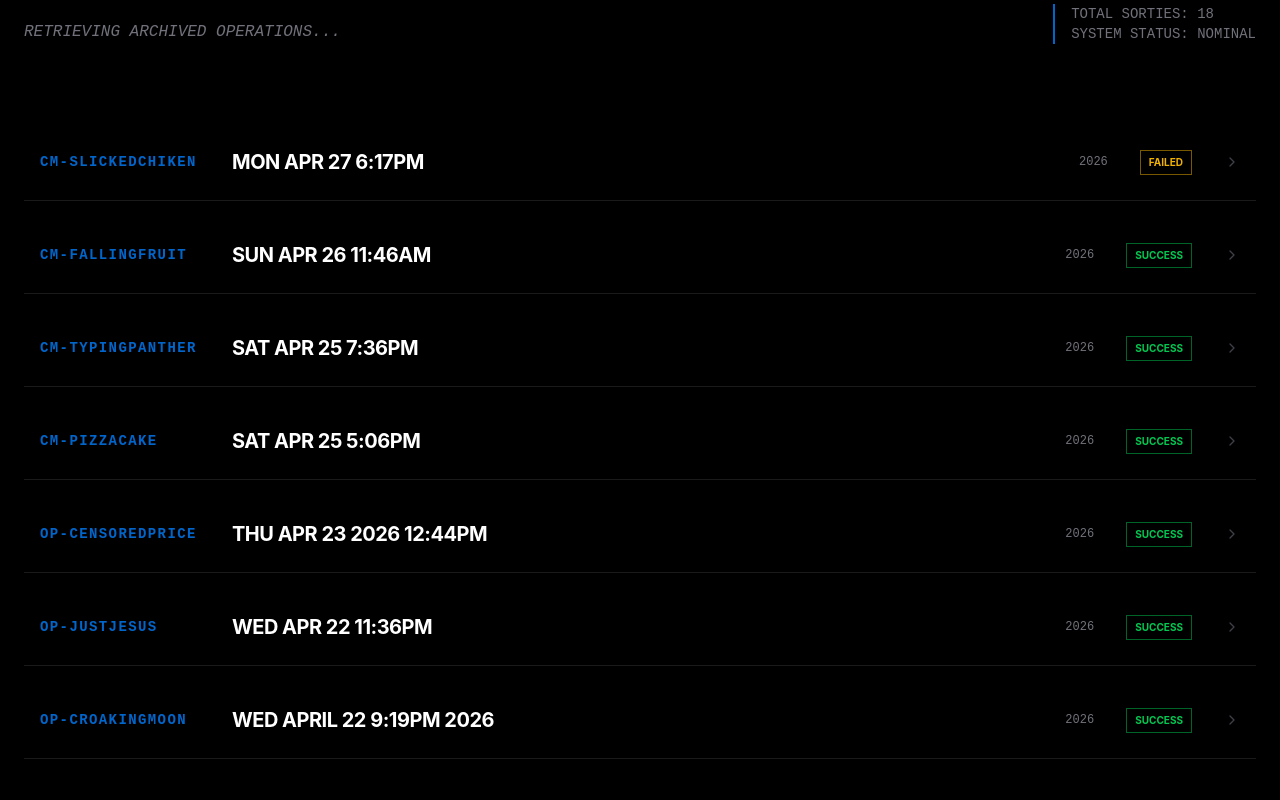
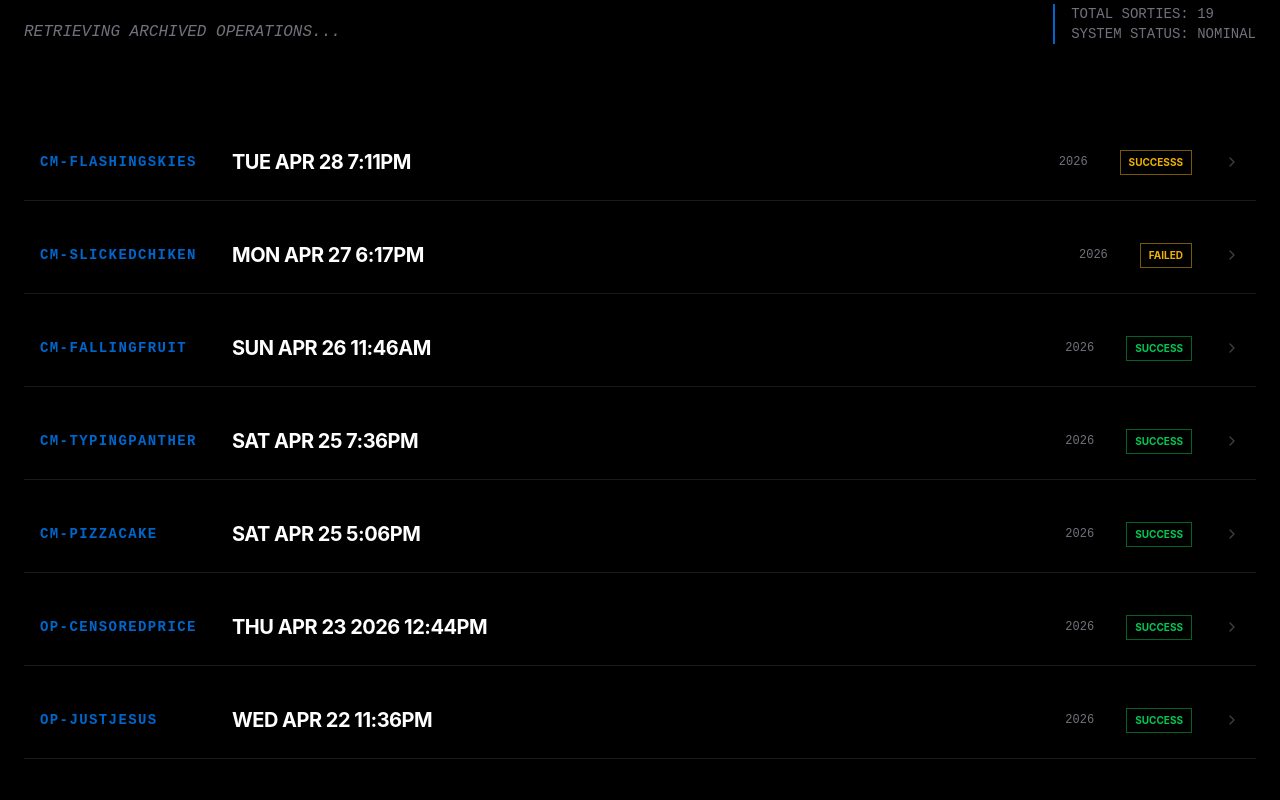
Before and after one commit to JimWas/jimwashkau-site, a React (Vite) app in the folder jimwashkau-site/: page / in a window 1280 px wide. Shown: the part 2302-3102 px from the top of the page. Built offline with nearby package versions, Linux system fonts and the light colour scheme; no server answers.

Commit message:
Auto-mission log: CM-FLASHINGSKIES (with audio)

```diff
--- a/jimwashkau-site/src/App.tsx
+++ b/jimwashkau-site/src/App.tsx
@@ -24,8 +24,10 @@ import cmPizzacake from './content/logs/cm-pizzacake.md?raw';
 import cmTypingpanther from './content/logs/cm-typingpanther.md?raw';
 import cmFallingfruit from './content/logs/cm-fallingfruit.md?raw';
 import cmSlickedchiken from './content/logs/cm-slickedchiken.md?raw';
+import cmFlashingskies from './content/logs/cm-flashingskies.md?raw';
 
 const MOCK_MODULES: Record<string, string> = {
+  './content/logs/cm-flashingskies.md': cmFlashingskies,
   './content/logs/cm-slickedchiken.md': cmSlickedchiken,
   './content/logs/cm-fallingfruit.md': cmFallingfruit,
   './content/logs/cm-typingpanther.md': cmTypingpanther,
--- /dev/null
+++ b/jimwashkau-site/src/content/logs/cm-flashingskies.md
@@ -0,0 +1,12 @@
+---
+title: "Tue Apr 28 7:11PM"
+tag: "CM-FLASHINGSKIES"
+status: "SUCCESSS"
+year: "2026"
+date: "2026-04-28 19:11:24"
+audio: "/audio/cm-flashingskies.mp3"
+summary: "Mission Log transcribed via local secure voice-to-text."
+---
+
+# Mission Briefing
+I just did this 30 minutes ago. It didn't quite uplough. So we made some adjustments to the script. Today we just stayed at home. We were supposed to go to a traditional Cambodian apartment wow, look at that lightning. I'm watching a lightning storm outside my apartment in Cambodia. I'm live streaming it. The cloud, the sunset was just so spectacular. I'm cooking chicken thigh with some carrots and some pizza. Made a quick video about that. Went out for a little bit last night to pub street and then just hung out. Good day. We extended the apartment by one day, $20 a day for the apartment. Tomorrow we're going to check out, I think, the traditional Cambodian style apartment.
```
Also changed, not shown: 1 other file (tests, documents, lock files or other folders).
